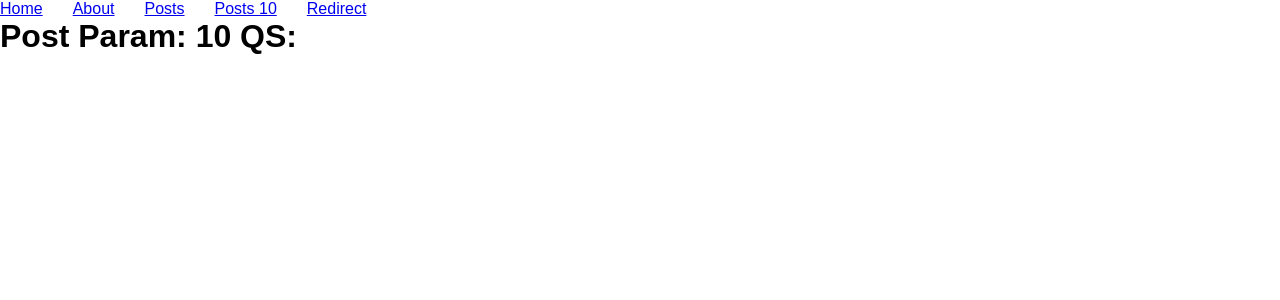
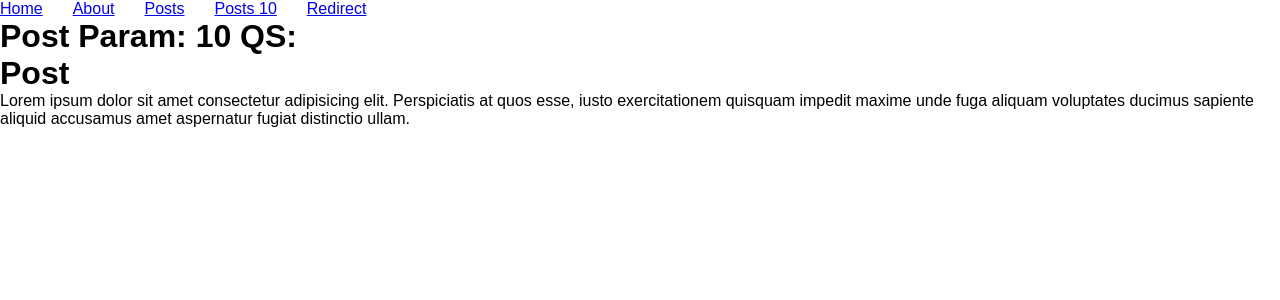
Before and after one commit to GabrielTonhatti/curso-react-nextjs, a React (Vite) app in the folder tutorial-react-route-dom/: page /posts/10 in a window 1280 px wide. Shown: the top 300 px of the page. Built offline with nearby package versions, Linux system fonts and the light colour scheme.

Commit message:
Rotas aninhadas e Outlet: Modificando trechos da página

```diff
--- a/tutorial-react-route-dom/src/components/Post/index.tsx
+++ b/tutorial-react-route-dom/src/components/Post/index.tsx
@@ -1,16 +1,16 @@
 import { ReactElement } from "react";
 import "./styles.css";
-import { Params, useParams, useSearchParams } from "react-router-dom";
 
 const Post: () => ReactElement = (): ReactElement => {
-  const { id }: Readonly<Params<string>> = useParams();
-  const [qs] = useSearchParams();
-
   return (
     <div>
-      <h1>
-        Post {`Param: ${id}`} {`QS: ${qs}`}
-      </h1>
+      <h1>Post</h1>
+      <p>
+        Lorem ipsum dolor sit amet consectetur adipisicing elit. Perspiciatis at
+        quos esse, iusto exercitationem quisquam impedit maxime unde fuga
+        aliquam voluptates ducimus sapiente aliquid accusamus amet aspernatur
+        fugiat distinctio ullam.
+      </p>
     </div>
   );
 };
--- /dev/null
+++ b/tutorial-react-route-dom/src/components/Posts/index.tsx
@@ -0,0 +1,19 @@
+import { ReactElement } from "react";
+import "./styles.css";
+import { Outlet, Params, useParams, useSearchParams } from "react-router-dom";
+
+const Posts: () => ReactElement = (): ReactElement => {
+  const { id }: Readonly<Params<string>> = useParams();
+  const [qs] = useSearchParams();
+
+  return (
+    <div>
+      <h1>
+        Post {`Param: ${id}`} {`QS: ${qs}`}
+      </h1>
+      <Outlet />
+    </div>
+  );
+};
+
+export default Posts;
--- a/tutorial-react-route-dom/src/main.tsx
+++ b/tutorial-react-route-dom/src/main.tsx
@@ -5,9 +5,10 @@ import "./styles/global.css";
 import { BrowserRouter, Route, Routes } from "react-router-dom";
 import About from "./components/About";
 import Menu from "./components/Menu";
-import Post from "./components/Post";
+import Posts from "./components/Posts";
 import Redirect from "./components/Redirect";
 import NotFound from "./components/NotFound";
+import Post from "./components/Post";
 
 ReactDOM.createRoot(document.getElementById("root") as HTMLElement).render(
   <React.StrictMode>
@@ -16,8 +17,11 @@ ReactDOM.createRoot(document.getElementById("root") as HTMLElement).render(
       <Routes>
         <Route path="/" element={<Home />} />
         <Route path="/about" element={<About />} />
-        <Route path="/posts" element={<Post />} />
-        <Route path="/posts/:id" element={<Post />} />
+        <Route path="/posts" element={<Posts />} />
+        {/* <Route path="/posts/:id" element={<Posts />} /> */}
+        <Route path="/posts" element={<Posts />}>
+          <Route path=":id" element={<Post />} />
+        </Route>
         <Route path="/redirect" element={<Redirect />} />
         <Route path="*" element={<NotFound />} />
       </Routes>
```
Also changed, not shown: tutorial-react-route-dom/src/components/Posts/styles.css (added).
